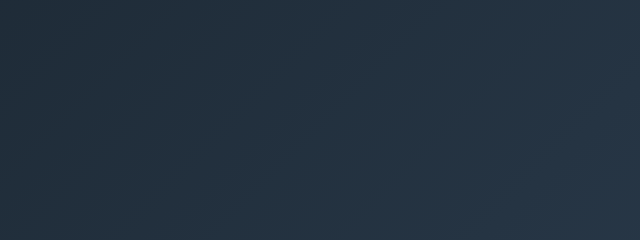
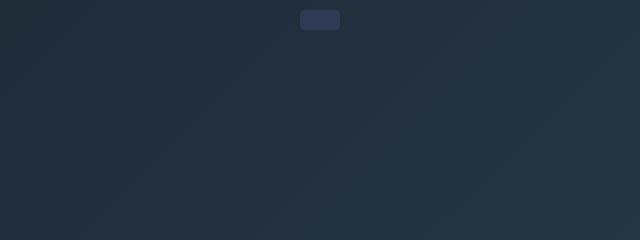
Before and after one commit to ImportantSeal/homebrew, a plain HTML site: page index.html in a window 1280 px wide. Shown: the top 240 px of the page, 320-960 px from the left. Drawn offline with Linux system fonts and the light colour scheme.

Commit message:
turn order visible. better cursor for item use

```diff
--- a/css/style.css
+++ b/css/style.css
@@ -133,6 +133,11 @@ button:hover {
   padding: 0 10px;
 }
 
+.inventory li {
+  cursor: pointer;
+}
+
+
 .turn-indicator {
   font-size: 1.375rem;
   margin-bottom: 20px;
@@ -210,6 +215,20 @@ button:hover {
   border-radius: 5px;
   background-color: rgba(0,0,0,0.2);
 }
+/* Vuorojärjestys overlay */
+.turn-order-overlay {
+  position: fixed;
+  top: 10px;
+  left: 50%;
+  transform: translateX(-50%);
+  background: rgba(52, 62, 90, 0.8);
+  color: #fff;
+  padding: 10px 20px;
+  border-radius: 5px;
+  z-index: 1000;
+  font-size: 1.25rem;
+}
+
 
 /* Responsiivisuus */
 @media (max-width: 768px) {
--- a/index.html
+++ b/index.html
@@ -9,6 +9,8 @@
   <link rel="stylesheet" href="css/style.css">
 </head>
 <body>
+  <div id="turn-order-overlay" class="turn-order-overlay"></div>
+
   <!-- Pelaajien asetukset -->
   <div id="setup-container" class="container">
     <h1>Player Setup</h1>
--- a/js/game.js
+++ b/js/game.js
@@ -61,9 +61,17 @@ function updateTurn() {
   const turnIndicator = document.getElementById('turn-indicator');
   const currentPlayer = state.players[state.currentPlayerIndex];
   turnIndicator.textContent = `${currentPlayer.name}'s Turn`;
+
+  // Päivitetään vuorojärjestys overlay
+  const turnOrderOverlay = document.getElementById('turn-order-overlay');
+  const playerNames = state.players.map((p, index) => {
+    return index === state.currentPlayerIndex ? `<strong>${p.name}</strong>` : p.name;
+  });
+  turnOrderOverlay.innerHTML = 'Turn Order: ' + playerNames.join(' &rarr; ');
+
   updateInventoryDisplay();
   resetCards();
-  // Tässä ei kutsuta hidePenaltyCard()-funktiota, jotta penaltyn tila säilyy, mikäli pelaaja klikkaa pelkästään penalty deckiä.
+  // Jos redrawa ei haluta automaattisesti piilottaa penaltyä, hidePenaltyCard() voidaan kutsua normaalin kortin valinnassa.
 }
 
 function updateInventoryDisplay() {
```
